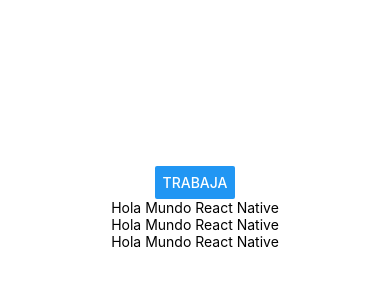
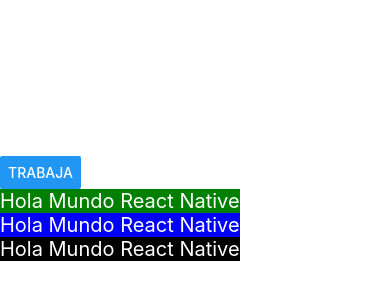
Before and after one commit to Aangeles223/PM194, a React Native app in the folder my-app-blak/: screen / in a window 390 px wide. Shown: the part 214-514 px from the top of the page. Built offline with nearby package versions, Linux system fonts and the light colour scheme.

Commit message:
Practica No.6: StyleSheet & Flex

```diff
--- a/my-app-blak/App.js
+++ b/my-app-blak/App.js
@@ -4,12 +4,16 @@
 import { StyleSheet, Text, View, Button } from "react-native";
 import React, { useState } from "react";
 
-const Texto = () => {
+const Texto = ({ style }) => {
   const [contenido, setContenido] = useState("Hola Mundo React Native");
   const actualizaTexto = () => {
     setContenido("Texto actualizado");
   };
-  return <Text onPress={actualizaTexto}> {contenido} </Text>;
+  return (
+    <Text style={[styles.text, style]} onPress={actualizaTexto}>
+      {contenido}
+    </Text>
+  );
 };
 
 const Boton = () => {
@@ -26,9 +30,11 @@
   return (
     <View style={styles.container}>
       <Boton title="Trabaja!"></Boton>
-      <Texto> </Texto>
-      <Texto> </Texto>
-      <Texto> </Texto>
+
+      <Texto style={styles.green}> </Texto>
+      <Texto style={styles.blue}> </Texto>
+      <Texto style={styles.black}> </Texto>
+
       <StatusBar style="auto" />
     </View>
   );
@@ -40,7 +46,14 @@
   container: {
     flex: 1,
     backgroundColor: "#fff",
-    alignItems: "center",
+    alignItems: "baseline",
     justifyContent: "center",
   },
+  text: {
+    color: "white",
+    fontSize: 20,
+  },
+  green: { backgroundColor: "green" },
+  blue: { backgroundColor: "blue" },
+  black: { backgroundColor: "black" },
 });
```
